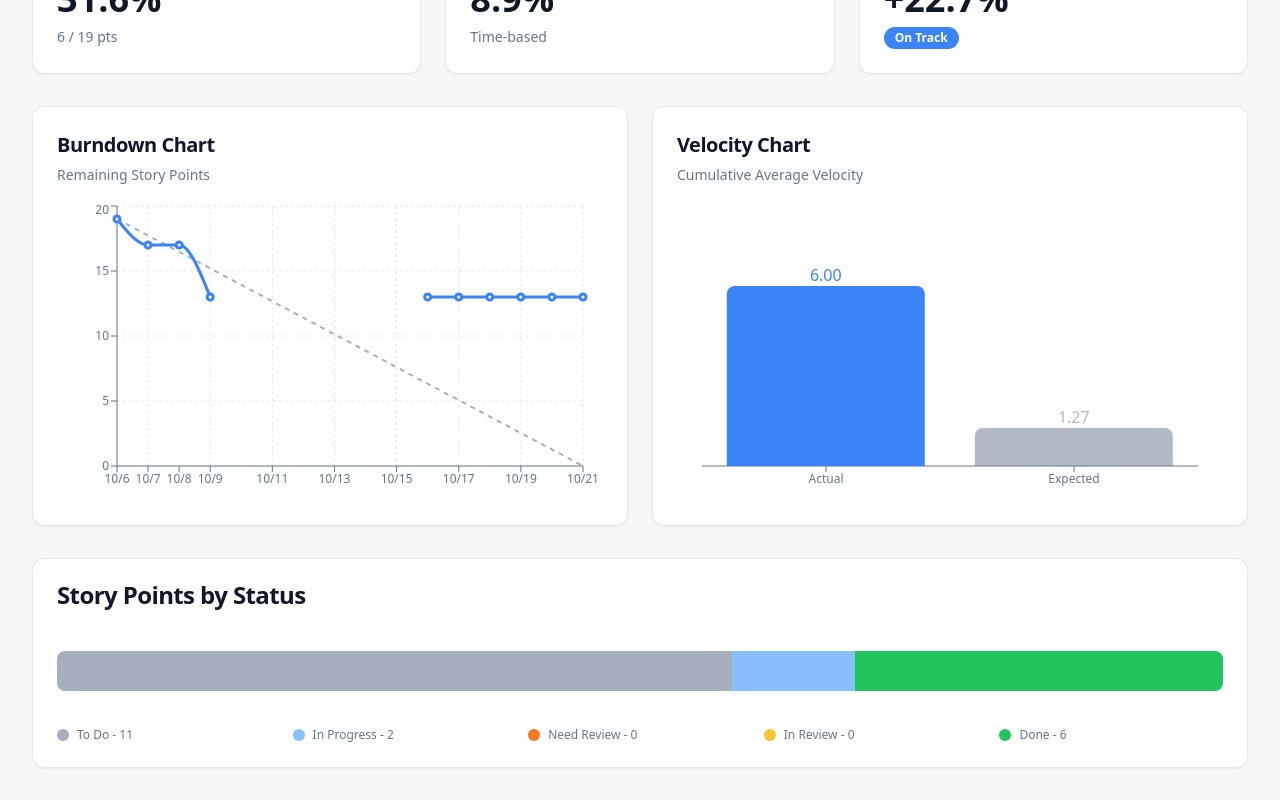
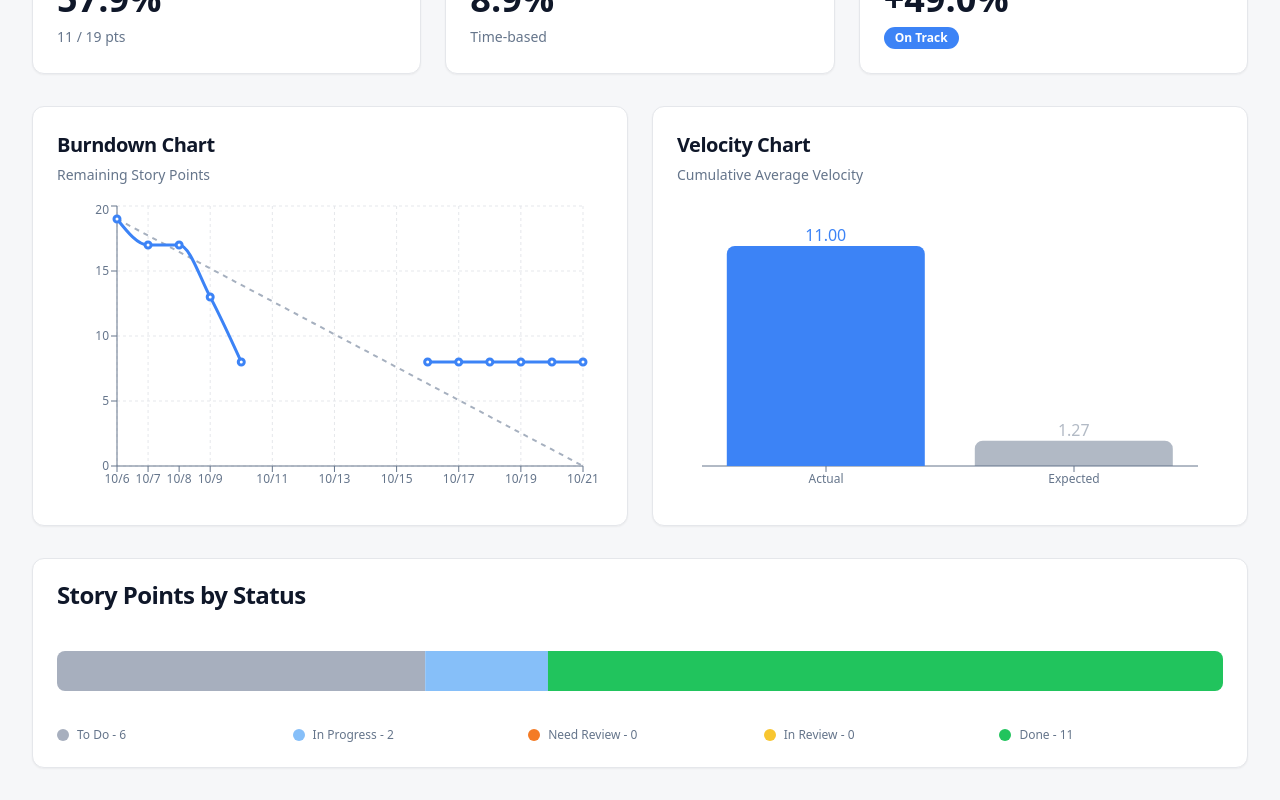
Before and after one commit to rizqyep/ebpim-workreport, a React (Vite) app: page / in a window 1280 px wide. Shown: the part 210-1010 px from the top of the page. Built offline with nearby package versions, Linux system fonts and the light colour scheme; the HTML template or start-up script is replaced by a standard one.

Commit message:
feat: update progress 10/10

```diff
--- a/src/config.ts
+++ b/src/config.ts
@@ -2,12 +2,12 @@ export const PHASE_START_DATE = "Oct 6 2025";
 export const PHASE_END_DATE = "Oct 21 2025";
 
 export const TOTAL_STORY_POINT = 19;
-export const TOTAL_STORY_COMPLETED = 6;
+export const TOTAL_STORY_COMPLETED = 11;
 
 export const STORY_POINTS_BY_STATUS = [
-  { status: "To Do", points: 11 },
+  { status: "To Do", points: 6 },
   { status: "In Progress", points: 2 },
   { status: "Need Review", points: 0 },
   { status: "In Review", points: 0 },
-  { status: "Done", points: 6 },
+  { status: "Done", points: 11 },
 ];
--- a/src/data/burndown.ts
+++ b/src/data/burndown.ts
@@ -5,7 +5,7 @@ export const ACTUAL_BURNDOWN: ActualPoint[] = [
   { date: "10/7/2025", storyPoints: 17 },
   { date: "10/8/2025", storyPoints: 17 },
   { date: "10/9/2025", storyPoints: 13 },
-  { date: "10/10/2025", storyPoints: null },
+  { date: "10/10/2025", storyPoints: 8 },
   { date: "10/11/2025", storyPoints: null },
   { date: "10/12/2025", storyPoints: null },
   { date: "10/13/2025", storyPoints: null },
```
